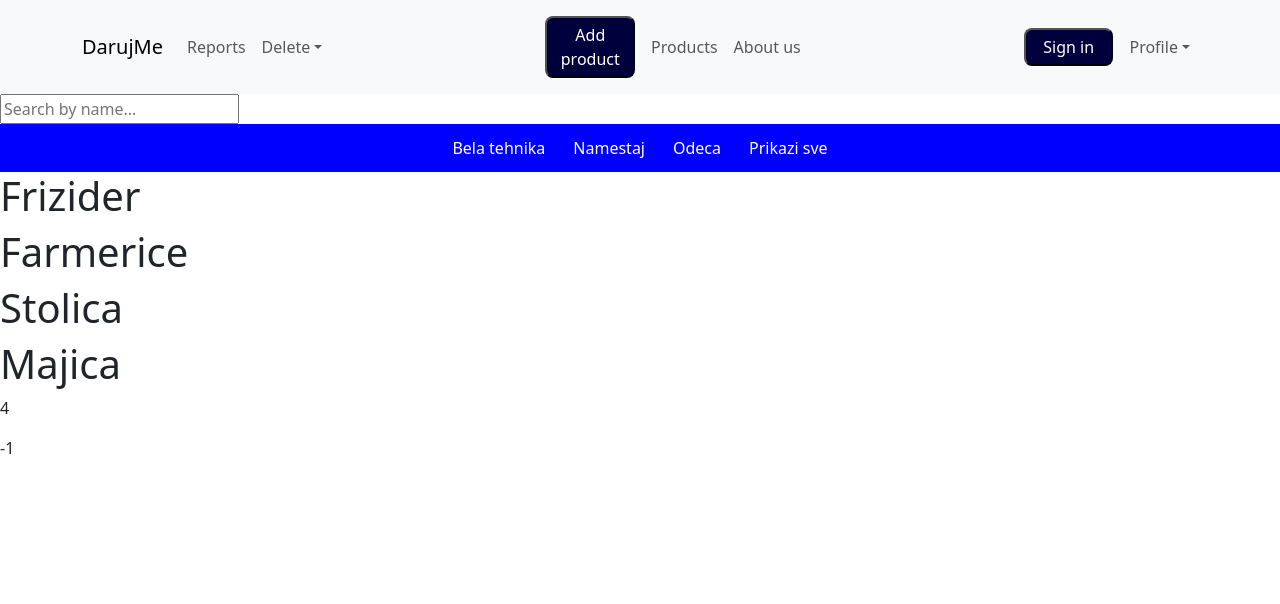
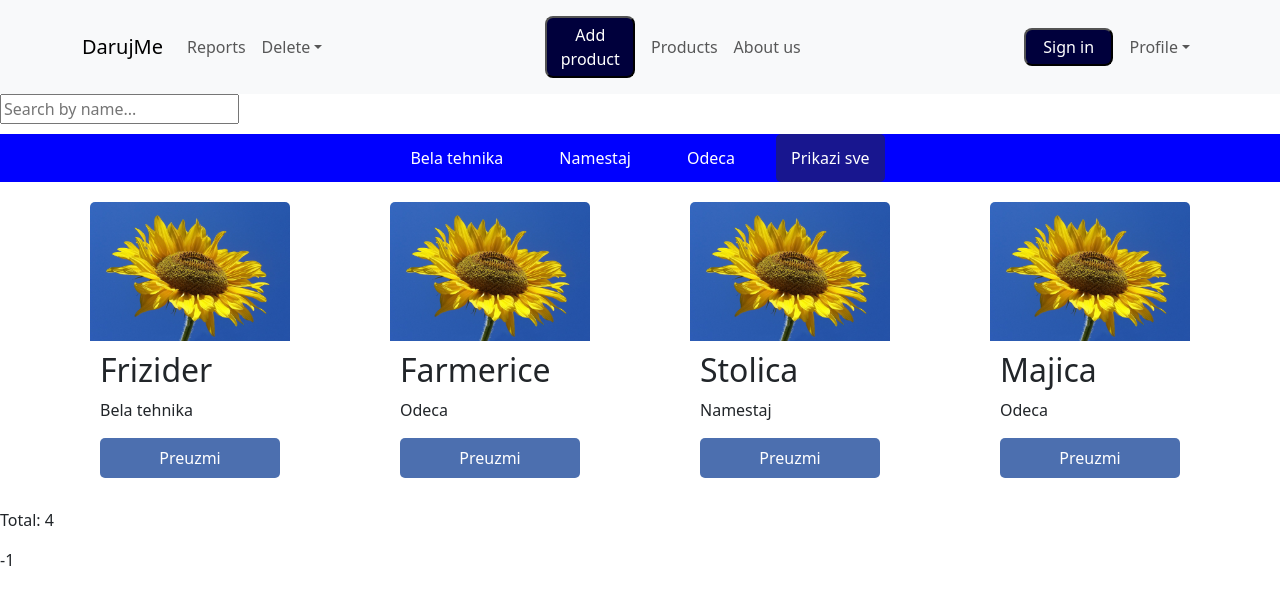
Before and after one commit to Nikolaaa12/DarujMe, a React (Create React App) app in the folder client/: page /pages/products in a window 1280 px wide. Shown: the top 604 px of the page. Built offline with nearby package versions, Linux system fonts and the light colour scheme; no server answers.

Commit message:
Product cards and AboutUs Page

```diff
--- a/client/src/components/Navbar.js
+++ b/client/src/components/Navbar.js
@@ -66,7 +66,7 @@ function CustomNavbar() {
                         <Nav className="me-auto">
                             <Nav.Link href="/pages/addProduct"><button className='navbarBtn'>Add product</button></Nav.Link>
                             <Nav.Link href='/pages/products' style={{display: 'flex', alignItems: 'center'}}>Products</Nav.Link>
-                            <Nav.Link style={{display: 'flex', alignItems: 'center'}}>About us</Nav.Link>
+                            <Nav.Link href='/pages/about'style={{display: 'flex', alignItems: 'center'}}>About us</Nav.Link>
                         </Nav>
 
                         <Nav>
--- a/client/src/components/Product.js
+++ b/client/src/components/Product.js
@@ -1,9 +1,24 @@
-function Product({objekat}){
-    return(
-        <>
-            <h1>{objekat.ime}</h1>
-        </>
-    )
+import React, { useState } from 'react';
+import image from '../resources/12345.jpg';
+import '../styles/Product.css';
+
+function Product({ objekat }) {
+  const [isSelected, setSelected] = useState(false);
+
+  const toggleSelection = () => {
+    setSelected(!isSelected);
+  };
+
+  return (
+    <div className={`product-card ${isSelected ? 'selected' : ''}`} onClick={toggleSelection}>
+      <img src={image} alt="Product" />
+      <div className="product-content">
+        <h2>{objekat.ime}</h2>
+        <p>{objekat.tip}</p>
+        <button className="download-button">Preuzmi</button>
+      </div>
+    </div>
+  );
 }
 
 export default Product;
--- a/client/src/pages/About.js
+++ b/client/src/pages/About.js
@@ -1,9 +1,19 @@
+import React from 'react';
+import '../styles/About.css';
+
 function About() {
-    return (
-        <>
-            <h2>About</h2>
-        </>
-    )
+  return (
+    <div className="about-us-container">
+      <h1>Welcome to GiftMe!</h1>
+      <p>We're based in beautiful Serbia, and our mission is to bring joy and create unforgettable moments through uniquely curated gifts.</p>
+
+      <h2>Our Commitment</h2>
+      <p>At GiftMe, we take pride in our commitment to exceptional service. Our passionate team is here to make every gift special, ensuring a delightful experience for you and your loved ones.</p>
+
+      <h2>Contact Us</h2>
+      <p>If you have any questions, suggestions, or just want to say hello, feel free to reach out to us at <a href="mailto:info@giftme.com">info@giftme.com</a>. We're here to help!</p>
+    </div>
+  );
 }
 
 export default About;
--- a/client/src/pages/Products.js
+++ b/client/src/pages/Products.js
@@ -7,8 +7,9 @@ function Products() {
     { ime: 'Frizider', tip: 'Bela tehnika' },
     { ime: 'Farmerice', tip: 'Odeca' },
     { ime: 'Stolica', tip: 'Namestaj' },
-        { ime: 'Majica', tip: 'Odeca' }
+    { ime: 'Majica', tip: 'Odeca' },
   ];
+
   const [nameValue, setNameValue] = useState('');
   const [type, setType] = useState(null);
 
@@ -16,50 +17,55 @@ function Products() {
     setNameValue(event.target.value);
   };
 
-    const handleTypeChange = (type) => {
-        setType(type);
+  const handleTypeChange = (selectedType) => {
+    setType(selectedType);
   };
-    const filtriraniObjekti = nizObjekata.filter(objekat => {
+
+  const handleButtonClick = (selectedType) => {
+    handleTypeChange(selectedType === type ? null : selectedType);
+  };
+
+  const filteredProducts = nizObjekata.filter((objekat) => {
     return objekat.ime.toLowerCase().includes(nameValue.toLowerCase());
   });
 
-    const filteredProducts = type ? filtriraniObjekti.filter(objekat => objekat.tip === type) : filtriraniObjekti;
-
-    const buttons = document.querySelectorAll('.tipDugme');
-    const buttonShowAll = document.getElementById('prikaziSve');
-
-    buttons.forEach(button => {
-        button.addEventListener('click', ()=>{
-            if (button!==buttonShowAll){
-                buttons.forEach(btn=>{
-                    btn.classList.remove('active');
-                });
-                button.classList.add('active');
-            }
-            else{
-                buttons.forEach(btn=>{
-                    btn.classList.remove('active');
-                });
-            }
-        })
-    })
-
-
+  const filteredAndTypedProducts = type
+    ? filteredProducts.filter((objekat) => objekat.tip === type)
+    : filteredProducts;
 
   return (
     <div>
-            <input type='text' placeholder='Search by name...' onChange={handleNameChange}></input>
-            <br />
+      <div className='inputContainer'>
+        <input
+          type='text'
+          placeholder='Search by name...'
+          onChange={handleNameChange}
+        />
+      </div>
       <div className='tipFilterBar'>
-                <button className='tipDugme' onClick={() => handleTypeChange('Bela tehnika')}>Bela tehnika</button>
-                <button className='tipDugme' onClick={() => handleTypeChange('Namestaj')}>Namestaj</button>
-                <button className='tipDugme' onClick={() => handleTypeChange('Odeca')}>Odeca</button>
-                <button id='prikaziSve' className='tipDugme' onClick={() => handleTypeChange(null)}>Prikazi sve</button>
+        {['Bela tehnika', 'Namestaj', 'Odeca'].map((btnType) => (
+          <button
+            key={btnType}
+            className={`tipDugme${type === btnType ? ' active' : ''}`}
+            onClick={() => handleButtonClick(btnType)}
+          >
+            {btnType}
+          </button>
+        ))}
+        <button
+          id='prikaziSve'
+          className={`tipDugme${type === null ? ' active' : ''}`}
+          onClick={() => handleButtonClick(null)}
+        >
+          Prikazi sve
+        </button>
       </div>
-            {filteredProducts.map((objekat, index) => (
+      <div className='productContainer'>
+        {filteredAndTypedProducts.map((objekat, index) => (
           <Product key={index} objekat={objekat} />
         ))}
-            <p>{filteredProducts.length}</p>
+      </div>
+      <p>Total: {filteredAndTypedProducts.length}</p>
     </div>
   );
 }
--- /dev/null
+++ b/client/src/styles/About.css
@@ -0,0 +1,55 @@
+.about-us-container {
+    max-width: 800px;
+    margin: 0 auto;
+    padding: 20px;
+    background-color: #ffffff;
+    border-radius: 10px;
+    box-shadow: 0 0 20px rgba(0, 0, 0, 0.1);
+    text-align: center;
+  }
+
+  .about-us-container h1, .about-us-container h2 {
+    color: #4caf50;
+  }
+
+  .about-us-container p {
+    line-height: 1.6;
+    color: #333;
+  }
+
+  .about-us-container a {
+    color: #4caf50;
+    text-decoration: none;
+    font-weight: bold;
+  }
+
+  .about-us-container a:hover {
+    text-decoration: underline;
+  }
+
+  .about-us-container h1 {
+    font-size: 2.5em;
+    margin-bottom: 20px;
+    text-transform: uppercase;
+    letter-spacing: 2px;
+  }
+
+  .about-us-container h2 {
+    font-size: 1.8em;
+    margin-top: 20px;
+    margin-bottom: 15px;
+  }
+
+  .about-us-container p {
+    font-size: 1.2em;
+    margin-bottom: 10px;
+  }
+
+  .about-us-container a {
+    font-size: 1.2em;
+    transition: color 0.3s ease-in-out;
+  }
+
+  .about-us-container a:hover {
+    color: #45a049;
+  }
--- /dev/null
+++ b/client/src/styles/Product.css
@@ -0,0 +1,28 @@
+/* Product.css */
+.product-card {
+    width: 200px;
+    border-radius: 5px;
+    overflow: hidden;
+    position: relative;
+    margin-bottom: 20px;
+  }
+
+  .product-card img {
+    width: 100%;
+    height: auto;
+    display: block;
+  }
+
+  .product-content {
+    padding: 10px;
+  }
+
+  .download-button {
+    background: #4c6faf;
+    color: white;
+    border: none;
+    padding: 8px;
+    border-radius: 5px;
+    cursor: pointer;
+    width: 100%;
+  }
--- a/client/src/styles/Products.css
+++ b/client/src/styles/Products.css
@@ -26,3 +26,32 @@
 .prikaziSve:hover{
     background-color: darkblue;
 }
+
+.inputContainer {
+    margin-bottom: 10px;
+  }
+
+  .tipFilterBar {
+    display: flex;
+    margin-bottom: 20px;
+  }
+
+  .tipDugme {
+    padding: 10px 15px;
+    margin: 0 5px;
+    cursor: pointer;
+    border-radius: 5px;
+  }
+
+  .tipDugme.active {
+    background-color: #18168f;
+  }
+
+.productContainer {
+    display: flex;
+    flex-wrap: wrap;
+    justify-content: space-around;
+    align-items: center;
+    margin: 0 auto;
+    max-width: 1200px;
+  }
```
Also changed, not shown: client/src/resources/12345.jpg (added), 3 other files (tests, documents, lock files or other folders). Lines whose indentation alone changed are shown as unchanged.
